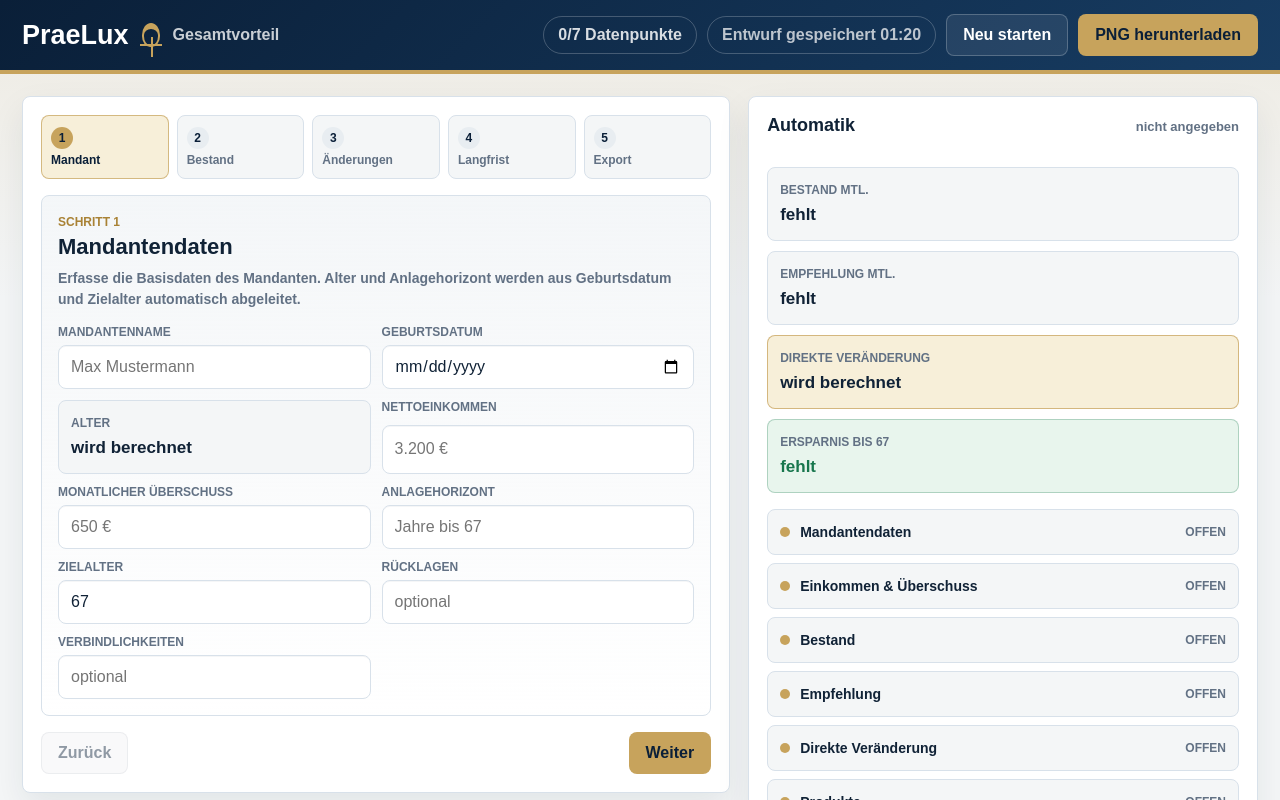
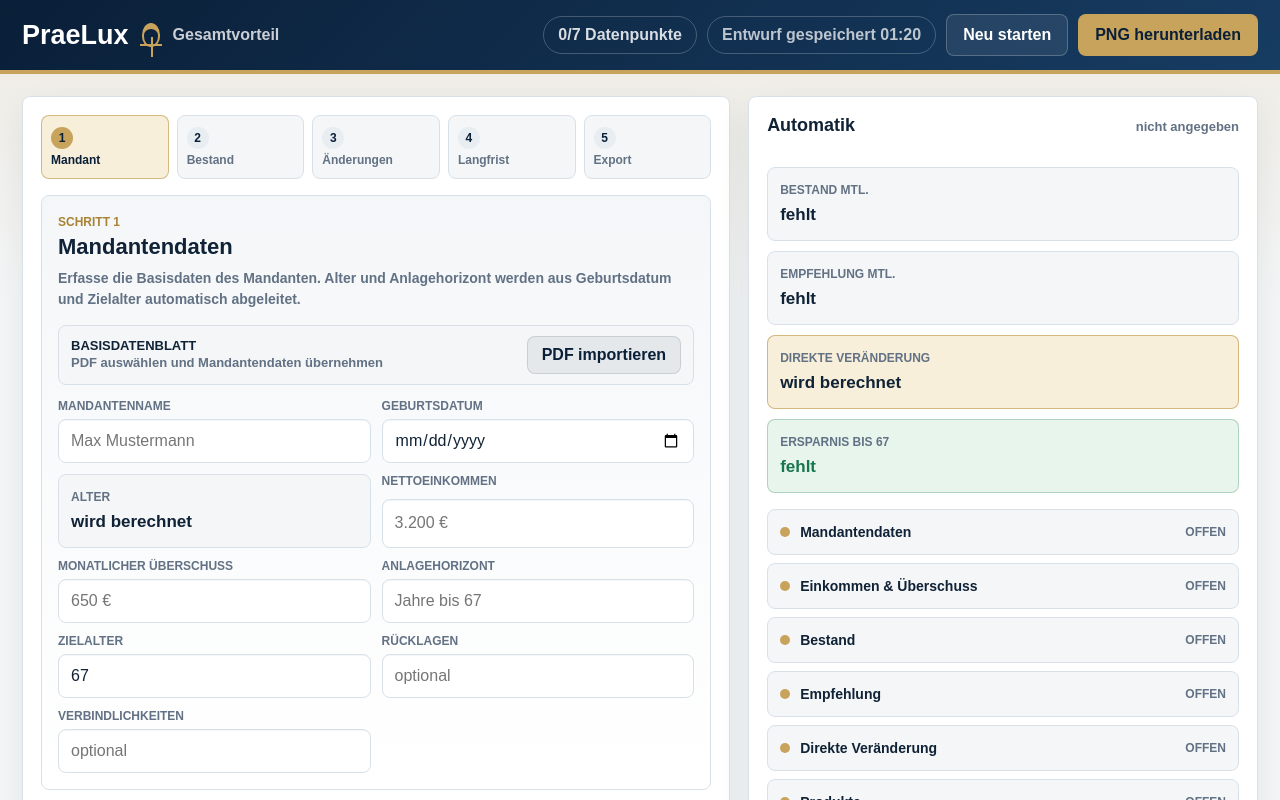
Before and after one commit to TodesFee001/werkstatt-system, a Next.js app: page / in a window 1280 px wide. Shown: the top 800 px of the page. Built offline with nearby package versions, Linux system fonts and the light colour scheme.

Commit message:
Add basis data PDF import

```diff
--- a/app/globals.css
+++ b/app/globals.css
@@ -351,6 +351,70 @@ textarea:focus {
 .concept-group legend span {
   color: var(--muted);
   font-size: 11px;
+}
+
+.basisdaten-import {
+  display: grid;
+  grid-template-columns: minmax(0, 1fr) auto;
+  gap: 10px;
+  align-items: center;
+  margin-bottom: 14px;
+  border: 1px solid var(--line);
+  border-radius: 8px;
+  background: var(--surface);
+  padding: 10px 12px;
+}
+
+.basisdaten-import strong,
+.basisdaten-import span {
+  display: block;
+}
+
+.basisdaten-import strong {
+  color: var(--ink);
+  font-size: 13px;
+  font-weight: 900;
+  text-transform: uppercase;
+}
+
+.basisdaten-import span {
+  margin-top: 2px;
+  color: var(--muted);
+  font-size: 13px;
+  font-weight: 700;
+  line-height: 1.3;
+}
+
+.basisdaten-import.success {
+  border-color: rgba(23, 118, 77, 0.28);
+  background: #e8f5ed;
+}
+
+.basisdaten-import.error {
+  border-color: rgba(169, 60, 60, 0.32);
+  background: #faeeee;
+}
+
+.pdf-import-action {
+  min-height: 38px;
+  display: inline-flex;
+  align-items: center;
+  justify-content: center;
+  border: 1px solid rgba(10, 31, 56, 0.13);
+  border-radius: 8px;
+  padding: 0 14px;
+  font-weight: 800;
+  cursor: pointer;
+  white-space: nowrap;
+}
+
+.pdf-import-action input {
+  display: none;
+}
+
+.pdf-import-action.disabled {
+  cursor: not-allowed;
+  opacity: 0.45;
 }
 
 .field-grid {
@@ -755,6 +819,14 @@ canvas {
     grid-template-columns: 1fr;
   }
 
+  .basisdaten-import {
+    grid-template-columns: 1fr;
+  }
+
+  .pdf-import-action {
+    justify-self: start;
+  }
+
   .stepper {
     grid-template-columns: repeat(2, minmax(0, 1fr));
   }
--- a/app/praelux-tool.tsx
+++ b/app/praelux-tool.tsx
@@ -1,6 +1,7 @@
 'use client'
 
-import { useEffect, useMemo, useRef, useState } from 'react'
+import { type ChangeEvent, useEffect, useMemo, useRef, useState } from 'react'
+import { extractBasisdatenFromPdf } from '@/lib/basisdaten-pdf'
 import { drawPraeLuxOverview } from '@/lib/praelux-canvas'
 import {
   buildOverviewFromForm,
@@ -19,6 +20,11 @@ import {
 type ScalarField = {
   [Key in keyof PraeLuxFormData]: PraeLuxFormData[Key] extends string ? Key : never
 }[keyof PraeLuxFormData]
+
+type BasisdatenImportState = {
+  status: 'idle' | 'loading' | 'success' | 'error'
+  message: string
+}
 
 const steps = [
   {
@@ -67,6 +73,10 @@ export default function PraeLuxTool() {
   const [stepIndex, setStepIndex] = useState(0)
   const [isDraftReady, setIsDraftReady] = useState(false)
   const [draftSavedAt, setDraftSavedAt] = useState<string | null>(null)
+  const [basisdatenImport, setBasisdatenImport] = useState<BasisdatenImportState>({
+    status: 'idle',
+    message: 'PDF auswählen und Mandantendaten übernehmen',
+  })
   const canvasRef = useRef<HTMLCanvasElement>(null)
   const data = useMemo(() => buildOverviewFromForm(form), [form])
   const calculated = useMemo(() => calculatePraeLuxForm(form), [form])
@@ -201,9 +211,56 @@ export default function PraeLuxTool() {
     }))
   }
 
+  async function handleBasisdatenUpload(event: ChangeEvent<HTMLInputElement>) {
+    const file = event.currentTarget.files?.[0]
+    event.currentTarget.value = ''
+    if (!file) return
+
+    if (!file.name.toLocaleLowerCase('de-DE').endsWith('.pdf')) {
+      setBasisdatenImport({ status: 'error', message: 'Bitte eine PDF-Datei auswählen' })
+      return
+    }
+
+    setBasisdatenImport({ status: 'loading', message: 'PDF wird gelesen' })
+
+    try {
+      const result = await extractBasisdatenFromPdf(file)
+      const importedCount = result.labels.length
+
+      if (importedCount === 0) {
+        setBasisdatenImport({ status: 'error', message: 'Keine Mandantendaten gefunden' })
+        return
+      }
+
+      setForm((current) => ({ ...current, ...result.values }))
+      setBasisdatenImport({
+        status: 'success',
+        message: `${importedCount} Felder übernommen`,
+      })
+    } catch {
+      setBasisdatenImport({ status: 'error', message: 'PDF konnte nicht gelesen werden' })
+    }
+  }
+
   function renderStep() {
     if (stepIndex === 0) {
       return (
+        <>
+          <div className={`basisdaten-import ${basisdatenImport.status}`}>
+            <div>
+              <strong>Basisdatenblatt</strong>
+              <span>{basisdatenImport.message}</span>
+            </div>
+            <label className={`pdf-import-action secondary-action ${basisdatenImport.status === 'loading' ? 'disabled' : ''}`}>
+              <input
+                type="file"
+                accept="application/pdf,.pdf"
+                onChange={handleBasisdatenUpload}
+                disabled={basisdatenImport.status === 'loading'}
+              />
+              {basisdatenImport.status === 'loading' ? 'Wird gelesen' : 'PDF importieren'}
+            </label>
+          </div>
           <div className="field-grid">
             <TextField
               label="Mandantenname"
@@ -259,6 +316,7 @@ export default function PraeLuxTool() {
               placeholder="optional"
             />
           </div>
+        </>
       )
     }
 
--- /dev/null
+++ b/lib/basisdaten-pdf.ts
@@ -0,0 +1,95 @@
+import type { PraeLuxFormData } from './praelux'
+
+export type BasisdatenPdfValues = Partial<
+  Pick<
+    PraeLuxFormData,
+    'clientName' | 'birthDate' | 'netIncome' | 'surplus' | 'horizon' | 'targetAge' | 'reserves' | 'liabilities'
+  >
+>
+
+export type BasisdatenPdfResult = {
+  values: BasisdatenPdfValues
+  labels: string[]
+}
+
+type PdfFieldLike = {
+  getName: () => string
+  getText?: () => string | undefined
+}
+
+export async function extractBasisdatenFromPdf(file: File): Promise<BasisdatenPdfResult> {
+  const { PDFDocument } = await import('pdf-lib')
+  const pdf = await PDFDocument.load(await file.arrayBuffer(), { ignoreEncryption: true })
+  const fields = pdf.getForm().getFields() as PdfFieldLike[]
+  const fieldValues = createFieldValueMap(fields)
+  const values: BasisdatenPdfValues = {}
+  const labels: string[] = []
+
+  const firstName = readPdfField(fieldValues, ['Vorname'])
+  const lastName = readPdfField(fieldValues, ['Nachname'])
+  const clientName = [firstName, lastName].filter(Boolean).join(' ').trim()
+  addImportedValue(values, labels, 'clientName', clientName, 'Name')
+
+  addImportedValue(values, labels, 'birthDate', parseGermanDate(readPdfField(fieldValues, ['Geburtsdatum'])), 'Geburtsdatum')
+  addImportedValue(values, labels, 'netIncome', readPdfField(fieldValues, ['Nettoeinkommen']), 'Nettoeinkommen')
+  addImportedValue(values, labels, 'surplus', readPdfField(fieldValues, ['Überschuss', 'Ueberschuss']), 'Überschuss')
+  addImportedValue(values, labels, 'horizon', readPdfField(fieldValues, ['Anlagehorizont']), 'Anlagehorizont')
+  addImportedValue(values, labels, 'targetAge', parseTargetAge(readPdfField(fieldValues, ['Verfügungszeitpunkt'])), 'Zielalter')
+  addImportedValue(values, labels, 'reserves', readPdfField(fieldValues, ['Vermögen gesamt']), 'Rücklagen')
+  addImportedValue(values, labels, 'liabilities', readPdfField(fieldValues, ['Verbindlichkeiten']), 'Verbindlichkeiten')
+
+  return { values, labels }
+}
+
+function createFieldValueMap(fields: PdfFieldLike[]) {
+  const values = new Map<string, string>()
+
+  for (const field of fields) {
+    const text = field.getText?.()?.trim()
+    if (!text) continue
+    values.set(field.getName(), text)
+    values.set(normalizeFieldName(field.getName()), text)
+  }
+
+  return values
+}
+
+function readPdfField(values: Map<string, string>, fieldNames: string[]) {
+  for (const fieldName of fieldNames) {
+    const value = values.get(fieldName) ?? values.get(normalizeFieldName(fieldName))
+    if (value) return value
+  }
+  return ''
+}
+
+function addImportedValue<K extends keyof BasisdatenPdfValues>(
+  values: BasisdatenPdfValues,
+  labels: string[],
+  key: K,
+  value: BasisdatenPdfValues[K] | undefined,
+  label: string,
+) {
+  if (!value) return
+  values[key] = value
+  labels.push(label)
+}
+
+function parseGermanDate(value: string) {
+  const match = value.trim().match(/^(\d{1,2})\.(\d{1,2})\.(\d{4})$/)
+  if (!match) return ''
+  const [, day, month, year] = match
+  return `${year}-${month.padStart(2, '0')}-${day.padStart(2, '0')}`
+}
+
+function parseTargetAge(value: string) {
+  const match = value.match(/\b(\d{2})\b/)
+  return match ? match[1] : ''
+}
+
+function normalizeFieldName(value: string) {
+  return value
+    .normalize('NFD')
+    .replace(/[\u0300-\u036f]/g, '')
+    .replace(/[^a-z0-9]+/gi, '')
+    .toLocaleLowerCase('de-DE')
+}
--- a/package.json
+++ b/package.json
@@ -10,6 +10,7 @@
   },
   "dependencies": {
     "next": "^16.2.10",
+    "pdf-lib": "^1.17.1",
     "react": "19.2.4",
     "react-dom": "19.2.4"
   },
```
Also changed, not shown: 1 other file (tests, documents, lock files or other folders). Lines whose indentation alone changed are shown as unchanged.
